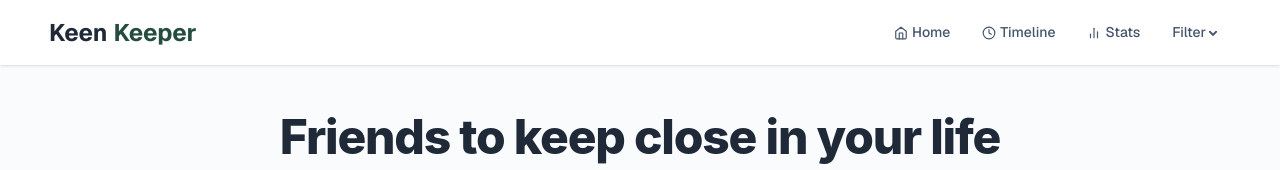
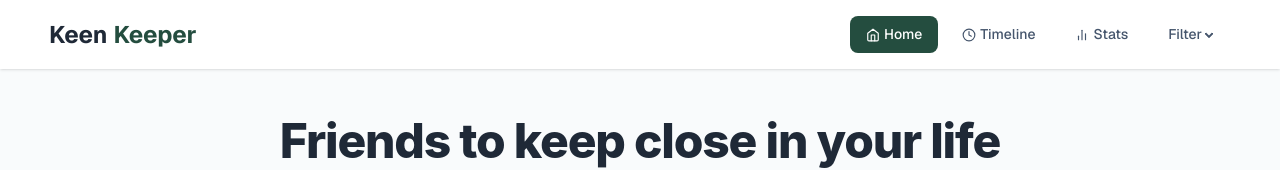
Before and after one commit to mehedi112846-byte/KeenKeeper, a React (Vite) app: page / in a window 1280 px wide. Shown: the top 170 px of the page. Built offline with nearby package versions, Linux system fonts and the light colour scheme.

Commit message:
navbar buttons activity added with toggle

```diff
--- a/src/components/shared/Navbar.jsx
+++ b/src/components/shared/Navbar.jsx
@@ -1,36 +1,50 @@
 import React from 'react';
-import { Link } from 'react-router-dom';
-import { FiHome, FiClock, FiBarChart2 } from "react-icons/fi"; // আইকনগুলো দেখতে সুন্দর লাগবে
+import { NavLink } from 'react-router-dom';
+import { FiHome, FiClock, FiBarChart2 } from "react-icons/fi";
 
 const Navbar = () => {
+    // অ্যাক্টিভ এবং ইন-অ্যাক্টিভ স্টাইলগুলো আলাদা ভেরিয়েবলে রাখলাম যাতে কোড পরিষ্কার থাকে
+    const activeClass = "bg-[#244D3F] text-white flex items-center gap-1 font-medium px-4 py-2 rounded-lg transition-all";
+    const inactiveClass = "text-slate-600 hover:text-emerald-700 flex items-center gap-1 font-medium px-4 py-2 transition-all";
+
     return (
         <div>
             <div className="navbar bg-base-100 shadow-sm px-4 md:px-12">
                 <div className="flex-1">
-                    <Link to="/" className="btn btn-ghost text-[24px] text-[#1F2937] font-bold px-0 hover:bg-transparent">
+                    {/* লোগো সব সময় একরকম থাকবে */}
+                    <NavLink to="/" className="btn btn-ghost text-[24px] text-[#1F2937] font-bold px-0 hover:bg-transparent">
                         Keen<span className='text-[#244D3F]'>Keeper</span>
-                    </Link>
+                    </NavLink>
                 </div>
                 <div className="flex-none">
                     <ul className="menu menu-horizontal px-1 gap-2">
                         <li>
-                            <Link to="/" className="flex items-center gap-1 font-medium text-slate-600">
+                            <NavLink
+                                to="/"
+                                className={({ isActive }) => isActive ? activeClass : inactiveClass}
+                            >
                                 <FiHome /> Home
-                            </Link>
+                            </NavLink>
                         </li>
                         <li>
-                            <Link to="/timeline" className="flex items-center gap-1 font-medium text-slate-600">
+                            <NavLink
+                                to="/timeline"
+                                className={({ isActive }) => isActive ? activeClass : inactiveClass}
+                            >
                                 <FiClock /> Timeline
-                            </Link>
+                            </NavLink>
                         </li>
                         <li>
-                            <Link to="/stats" className="flex items-center gap-1 font-medium text-slate-600">
+                            <NavLink
+                                to="/stats"
+                                className={({ isActive }) => isActive ? activeClass : inactiveClass}
+                            >
                                 <FiBarChart2 /> Stats
-                            </Link>
+                            </NavLink>
                         </li>
                         <li>
                             <details className="dropdown dropdown-end">
-                                <summary className="flex items-center gap-1 font-medium text-slate-600 cursor-pointer">
+                                <summary className="flex items-center gap-1 font-medium text-slate-600 cursor-pointer px-4 py-2 hover:text-emerald-700">
                                     Filter
                                 </summary>
                                 <ul className="bg-base-100 rounded-t-none p-2 shadow-lg border border-slate-100 z-50">
```
